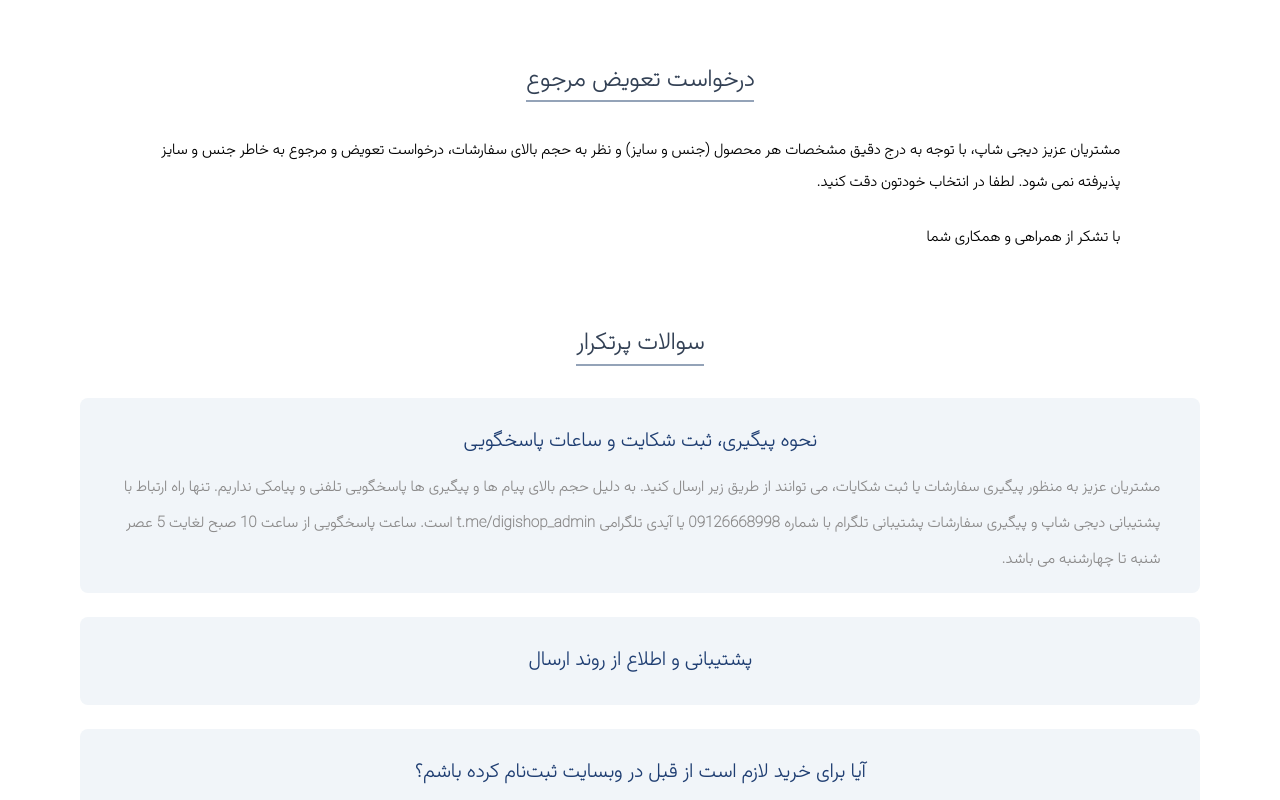
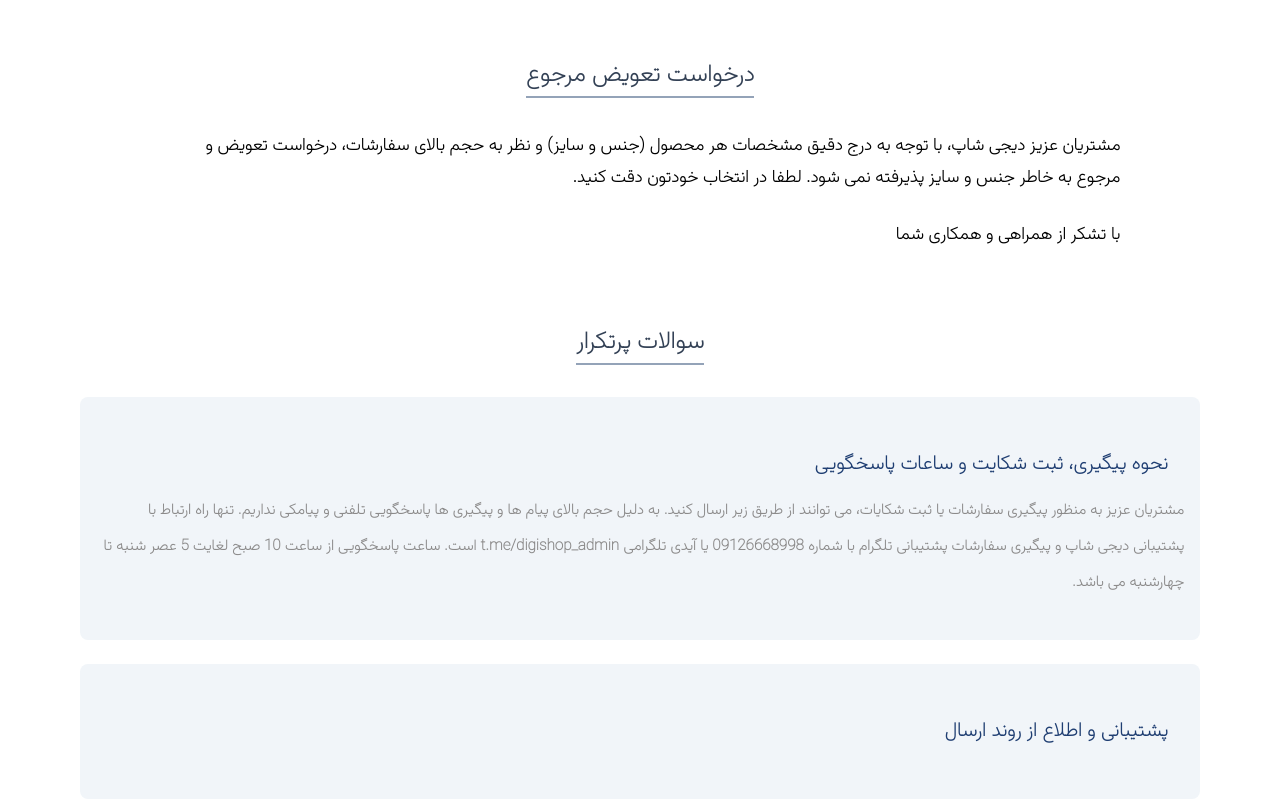
Before and after one commit to ali-afarinifard/daily-shop, a Next.js app in the folder Frontend/client/: page / in a window 1280 px wide. Shown: the part 1020-1820 px from the top of the page. Built offline with nearby package versions, Linux system fonts and the light colour scheme; no server answers.

Commit message:
Frontend/client updated

```diff
--- a/Frontend/client/src/app/components/Button.tsx
+++ b/Frontend/client/src/app/components/Button.tsx
@@ -15,6 +15,8 @@ interface ButtonProps {
     small?: boolean;
     custom?: string;
     icon?: IconType;
+    backgroundColor?: string;
+    borderColor?: string;
     onClick: (e: React.MouseEvent<HTMLButtonElement>) => void
 };
 
@@ -25,6 +27,8 @@ const Button: React.FC<ButtonProps> = ({
     outline,
     small,
     custom,
+    backgroundColor,
+    borderColor,
     icon: Icon,
     onClick
 }) => {
@@ -39,13 +43,12 @@ const Button: React.FC<ButtonProps> = ({
                 transition: 'all 0.2s ease-in-out',
                 width: '100%',
                 border: '1px solid',
-                borderColor: '#334155',
+                borderColor: borderColor ? borderColor : '#334155',
                 display: 'flex',
                 alignItems: 'center',
                 justifyContent: 'center',
                 gap: '0.5rem',
-                background: outline ? '#fff' : '#334155',
-                // p: '0.6rem',
+                background: backgroundColor ? backgroundColor : outline ? '#fff' : '#334155',
                 '&:hover': {
                     opacity: '0.8'
                 }
--- a/Frontend/client/src/app/components/features/Features.tsx
+++ b/Frontend/client/src/app/components/features/Features.tsx
@@ -34,7 +34,8 @@ const Features = () => {
                     maxWidth: '60rem',
                     textAlign: 'start',
                     mx: 'auto',
-                    lineHeight: '2rem'
+                    lineHeight: '2rem',
+                    fontSize: '1.1rem'
                 }}
             >
                 مشتریان عزیز دیجی شاپ، با توجه به درج دقیق مشخصات هر محصول (جنس و سایز) و نظر به حجم بالای سفارشات، درخواست تعویض و مرجوع به خاطر جنس و سایز پذیرفته نمی شود. لطفا در انتخاب خودتون دقت کنید.
@@ -42,7 +43,8 @@ const Features = () => {
                 <Typography
                 variant="body1"
                     sx={{
-                        mt: '1.75rem'
+                        mt: '1.75rem',
+                        fontSize: '1.1rem'
                     }}
                 >
                     با تشکر از همراهی و همکاری شما
--- a/Frontend/client/src/app/components/guidance/Guidance.tsx
+++ b/Frontend/client/src/app/components/guidance/Guidance.tsx
@@ -48,23 +48,48 @@ const Guidance = () => {
             >
 
                 <Accordion
-                    className="mt-7 border-none"
+                    style={{
+                        marginTop: '1.75rem',
+                        border: 'none'
+                    }}
                     allowMultipleExpanded={false}
                     preExpanded={[0]}
                 >
                     {data.map((item, i) => {
                         return (
-                            <AccordionItem className={`${className} p-4 px-10 bg-slate-100 rounded-lg overflow-hidden mb-6`} uuid={i} key={i}>
+                            <AccordionItem
+                                style={{
+                                    padding: '1rem',
+                                    paddingBlock: '2.5rem',
+                                    background: '#f1f5f9',
+                                    borderRadius: '0.5rem',
+                                    overflow: 'hidden',
+                                    marginBottom: '1.5rem'
+                                }}
+                                className={`${className}`} uuid={i} key={i}>
                                 <AccordionItemHeading>
-                                    <AccordionItemButton className='flex items-center justify-center flex-wrap gap-8 bg-slate-100 p-4 w-full justify-self-center cursor-pointer'>
+                                    <AccordionItemButton
+                                        style={{
+                                            display: 'flex',
+                                            alignItems: 'center',
+                                            justifyContent: 'flex-start',
+                                            flexWrap: 'wrap',
+                                            gap: '2rem',
+                                            background: '#f1f5f9',
+                                            padding: '1rem',
+                                            width: '100%',
+                                            justifySelf: 'center',
+                                            cursor: 'pointer'
+                                        }}
+                                    >
 
                                         <AccordionItemState>
                                             {({ expanded }) => (
                                                 <Typography
-                                                variant="h3"
-                                                sx={{
-                                                    color: '#1f3e72',
-                                                }}
+                                                    variant="h3"
+                                                    sx={{
+                                                        color: '#1f3e72',
+                                                    }}
                                                     className={`${expanded ? "expanded" : "collapsed"
                                                         }`}
                                                 >
@@ -76,7 +101,9 @@ const Guidance = () => {
                                     </AccordionItemButton>
                                 </AccordionItemHeading>
                                 <AccordionItemPanel>
-                                    <Typography variant="body1" sx={{ color: '#8c8b8b', lineHeight: '2.25REM' }} className='text-[#8c8b8b] text-[0.9rem] leading-9'>{item.details}</Typography>
+                                    <Typography variant="body1" sx={{ color: '#8c8b8b', lineHeight: '2.25rem' }}>
+                                        {item.details}
+                                    </Typography>
                                 </AccordionItemPanel>
                             </AccordionItem>
                         )
--- a/Frontend/client/src/app/components/products/ProductDetails.tsx
+++ b/Frontend/client/src/app/components/products/ProductDetails.tsx
@@ -492,6 +492,7 @@ const ProductDetails: React.FC = () => {
                                                         component="div"
                                                         sx={{
                                                             display: 'flex',
+                                                            alignItems: 'center',
                                                             flexDirection: 'column',
                                                             gap: '0.25rem',
                                                             width: '100%'
@@ -505,6 +506,7 @@ const ProductDetails: React.FC = () => {
                                                                 name="size"
                                                                 value={selectedSize ?? ""}
                                                                 onChange={(e) => setSelectedSize(e.target.value)}
+                                                                displayEmpty
                                                                 sx={{
                                                                     p: '0.5rem',
                                                                     border: '1px solid',
@@ -512,12 +514,16 @@ const ProductDetails: React.FC = () => {
                                                                     borderRadius: '0.37rem',
                                                                     outline: 'none',
                                                                     height: '2.6rem',
+                                                                    '& .MuiOutlinedInput-root': {
+                                                                        boxSizing: 'border-box', // Apply to input root too
+                                                                        height: '100%',
+                                                                    },
                                                                     '&:focus': {
                                                                         borderColor: 'primary.main',
                                                                     }
                                                                 }}
                                                             >
-                                                                <MenuItem value={"انتخاب سایز"} sx={{ fontWeight: '700', fontFamily: 'Vazir' }}>
+                                                                <MenuItem value="" disabled hidden sx={{ fontWeight: '700', fontFamily: 'Vazir' }}>
                                                                     <Typography variant="body1">انتخاب سایز</Typography>
                                                                 </MenuItem>
 
@@ -546,6 +552,7 @@ const ProductDetails: React.FC = () => {
                                                             name="color"
                                                             value={selectedColor ?? ""}
                                                             onChange={(e) => setSelectedColor(e.target.value)}
+                                                            displayEmpty
                                                             sx={{
                                                                 p: '0.5rem',
                                                                 border: '1px solid',
@@ -558,7 +565,7 @@ const ProductDetails: React.FC = () => {
                                                                 }
                                                             }}
                                                         >
-                                                            <MenuItem value={"انتخاب رنگ"} sx={{ fontWeight: '700', fontFamily: 'Vazir' }}>
+                                                            <MenuItem value="" disabled hidden sx={{ fontWeight: '700', fontFamily: 'Vazir' }}>
                                                                 <Typography variant="body1">انتخاب رنگ</Typography>
                                                             </MenuItem>
 
@@ -657,6 +664,8 @@ const ProductDetails: React.FC = () => {
                                         >
                                             <Button
                                                 label="افزودن به لیست علاقه‌مندی‌ها"
+                                                backgroundColor="#f43f5e"
+                                                borderColor="#f43f5e"
                                                 onClick={() => {
                                                     if (productId) {
                                                         handleAddToWishlist(productId);
@@ -664,7 +673,6 @@ const ProductDetails: React.FC = () => {
                                                         console.error("Product ID is undefined");
                                                     }
                                                 }}
-                                                custom="!bg-rose-500 !border-rose-500"
                                             />
                                         </Box>
                                     )}
--- a/Frontend/client/src/app/globals.css
+++ b/Frontend/client/src/app/globals.css
@@ -19,6 +19,7 @@
     font-family: "Vazir", Inter, system-ui, Avenir, Helvetica, Arial, sans-serif;
     font-weight: 700;
     line-height: 1.5rem;
+    box-sizing: border-box;
 
     --shadow: 0px 23px 21px -8px rgba(136, 160, 255, 0.25);
 }
--- a/Frontend/client/src/app/page.tsx
+++ b/Frontend/client/src/app/page.tsx
@@ -17,7 +17,7 @@ export default function Home() {
       <Box
         component="div"
         sx={{
-          pt: '2.5rem',
+          pt: '2.2rem',
           mt: { xs: 0, lg: '1.6rem' }
         }}
       >
```
